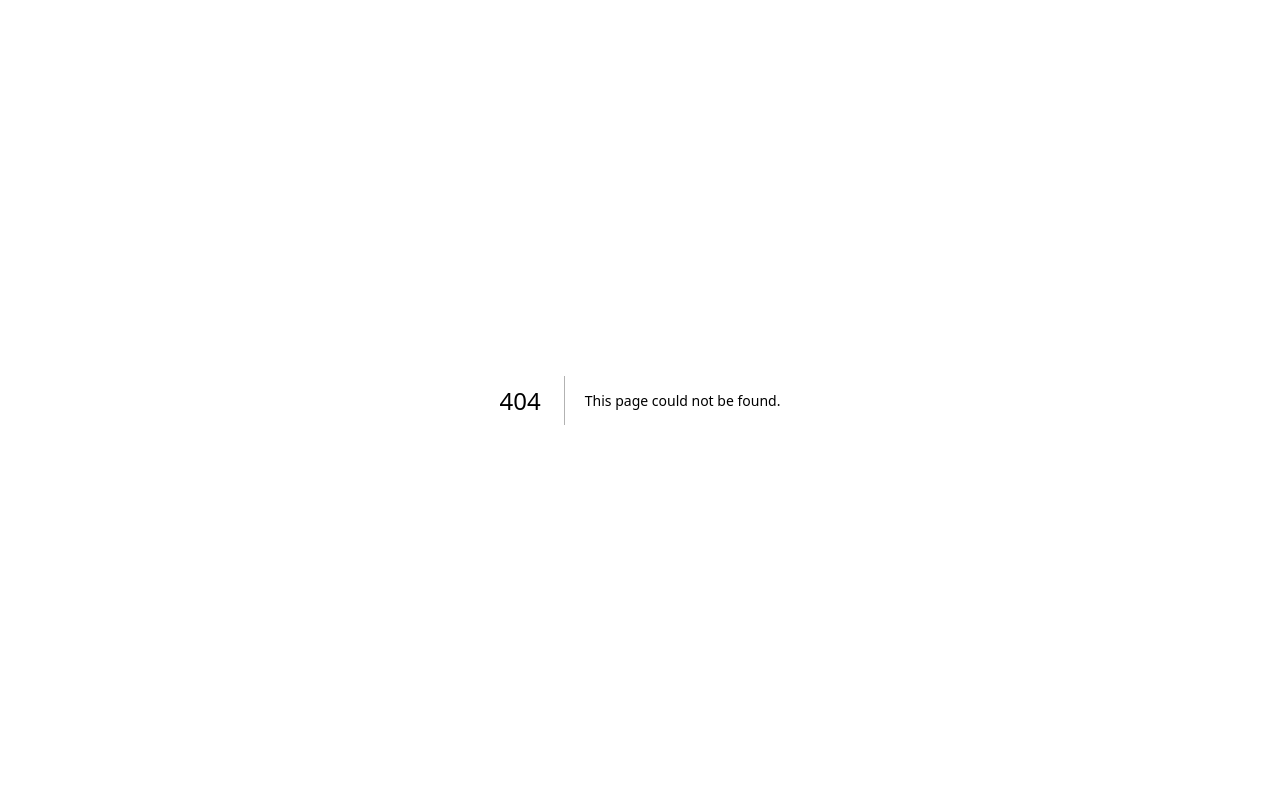
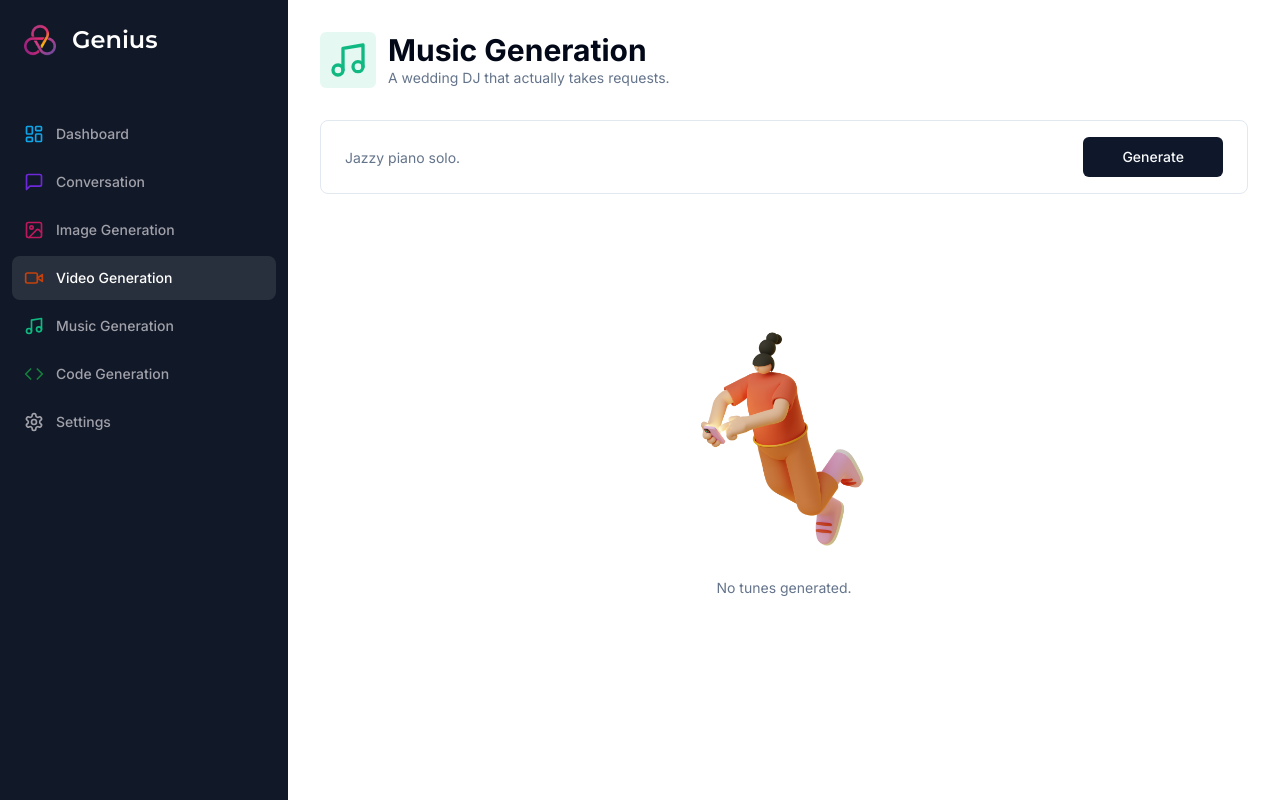
Before and after one commit to penguinboots/ai-saas, a Next.js app: page /video in a window 1280 px wide. Before the commit this address had no page. Built offline with nearby package versions, Linux system fonts and the light colour scheme.

Commit message:
use music as template for video

```diff
--- /dev/null
+++ b/app/(dashboard)/(routes)/video/constants.ts
@@ -0,0 +1,7 @@
+import * as z from "zod";
+
+export const formSchema = z.object({
+  prompt: z.string().min(1, {
+    message: "Prompt is required.",
+  }),
+})
--- /dev/null
+++ b/app/(dashboard)/(routes)/video/page.tsx
@@ -0,0 +1,111 @@
+"use client";
+
+import { useForm } from "react-hook-form";
+import * as z from "zod";
+import { zodResolver } from "@hookform/resolvers/zod";
+import { formSchema } from "./constants";
+import axios from "axios";
+import { Heading } from "@/components/Heading";
+import { MusicIcon } from "lucide-react";
+import { Form, FormControl, FormField, FormItem } from "@/components/ui/form";
+import { Input } from "@/components/ui/input";
+import { Button } from "@/components/ui/button";
+import { useRouter } from "next/navigation";
+import { useState } from "react";
+import Empty from "@/components/Empty";
+import Loader from "@/components/Loader";
+
+const MusicPage = () => {
+  const router = useRouter();
+  const [music, setMusic] = useState<string>();
+
+  const form = useForm<z.infer<typeof formSchema>>({
+    resolver: zodResolver(formSchema),
+    defaultValues: {
+      prompt: "",
+    },
+  });
+
+  const isLoading = form.formState.isSubmitting;
+
+  const onSubmit = async (values: z.infer<typeof formSchema>) => {
+    try {
+      setMusic(undefined);
+
+      const response = await axios.post("/api/music", values);
+
+      setMusic(response.data.audio);
+      form.reset();
+    } catch (error: any) {
+      // TO DO : open pro modal
+      console.log(error);
+    } finally {
+      router.refresh();
+    }
+  };
+
+  return (
+    <div>
+      <Heading
+        title="Music Generation"
+        description="A wedding DJ that actually takes requests."
+        icon={MusicIcon}
+        iconColor="text-emerald-500"
+        bgColor="bg-emerald-500/10"
+      />
+      <div className="px-4 lg:px-8">
+        <div>
+          <Form {...form}>
+            <form
+              onSubmit={form.handleSubmit(onSubmit)}
+              className="
+                rounded-lg border w-full p-4 px-3 md:px-6
+                focus-within:shadow-sm grid grid-cols-12 gap-2"
+              autoComplete="off"
+            >
+              <FormField
+                name="prompt"
+                render={({ field }) => (
+                  <FormItem className="col-span-12 lg:col-span-10">
+                    <FormControl className="m-0 p-0">
+                      <Input
+                        className="border-0 outline-none focus-visible:ring-0 focus-visible:ring-transparent"
+                        disabled={isLoading}
+                        placeholder="Jazzy piano solo."
+                        {...field}
+                      />
+                    </FormControl>
+                  </FormItem>
+                )}
+              />
+              <Button
+                className="col-span-12 lg:col-span-2 w-full"
+                disabled={isLoading}
+              >
+                Generate
+              </Button>
+            </form>
+          </Form>
+        </div>
+        <div className="space-y-4 mt-4">
+          {isLoading && (
+            <div className="p-8 rounded-lg w-full flex flex-col items-center justify-center bg-muted">
+              <Loader />
+              <p className="text-sm text-muted-foreground">This may take several minutes if Genius needs to warm up!</p>
+            </div>
+          )}
+          {!music && !isLoading && (
+            <Empty label="No tunes generated." />
+          )}
+          {music && (
+            <audio controls className="w-full mt-8">
+              <source src={music}/>
+            </audio>
+          )}
+        </div>
+      </div>
+    </div>
+  );
+};
+
+export default MusicPage;
```
